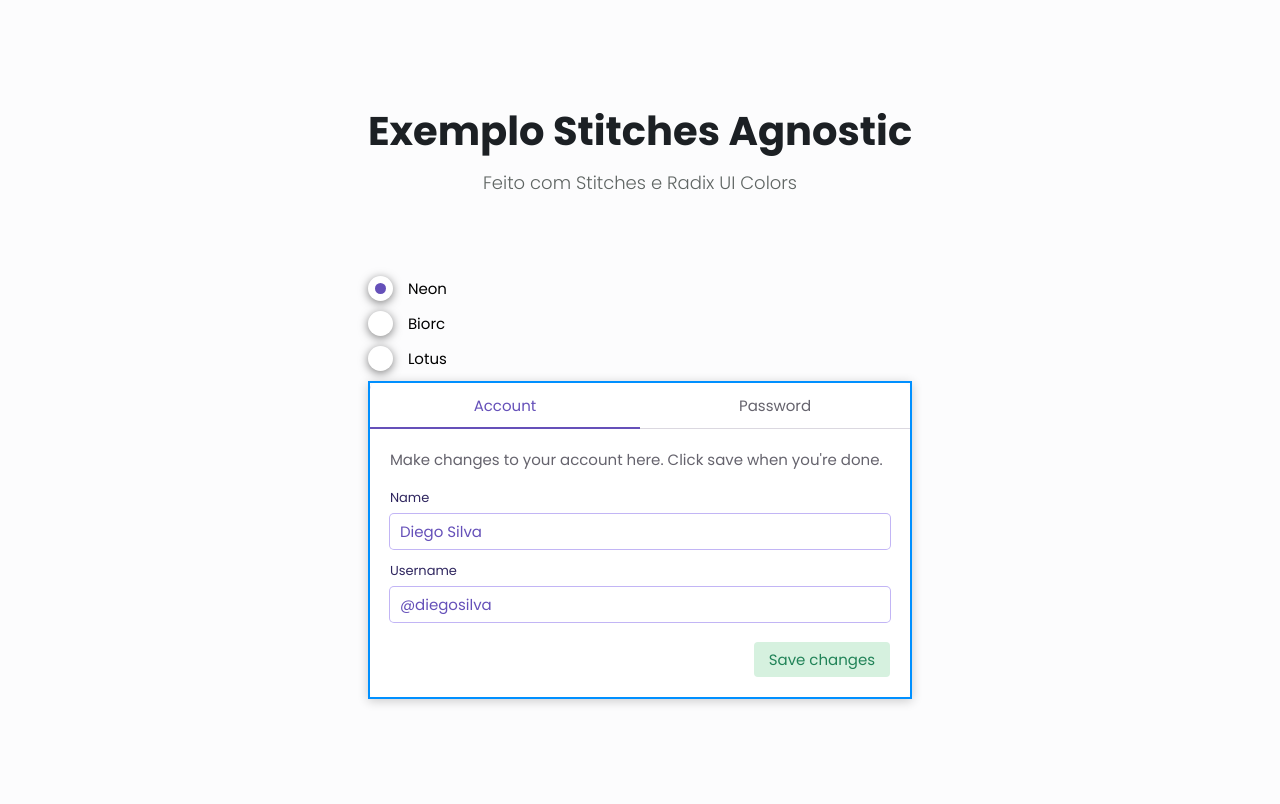
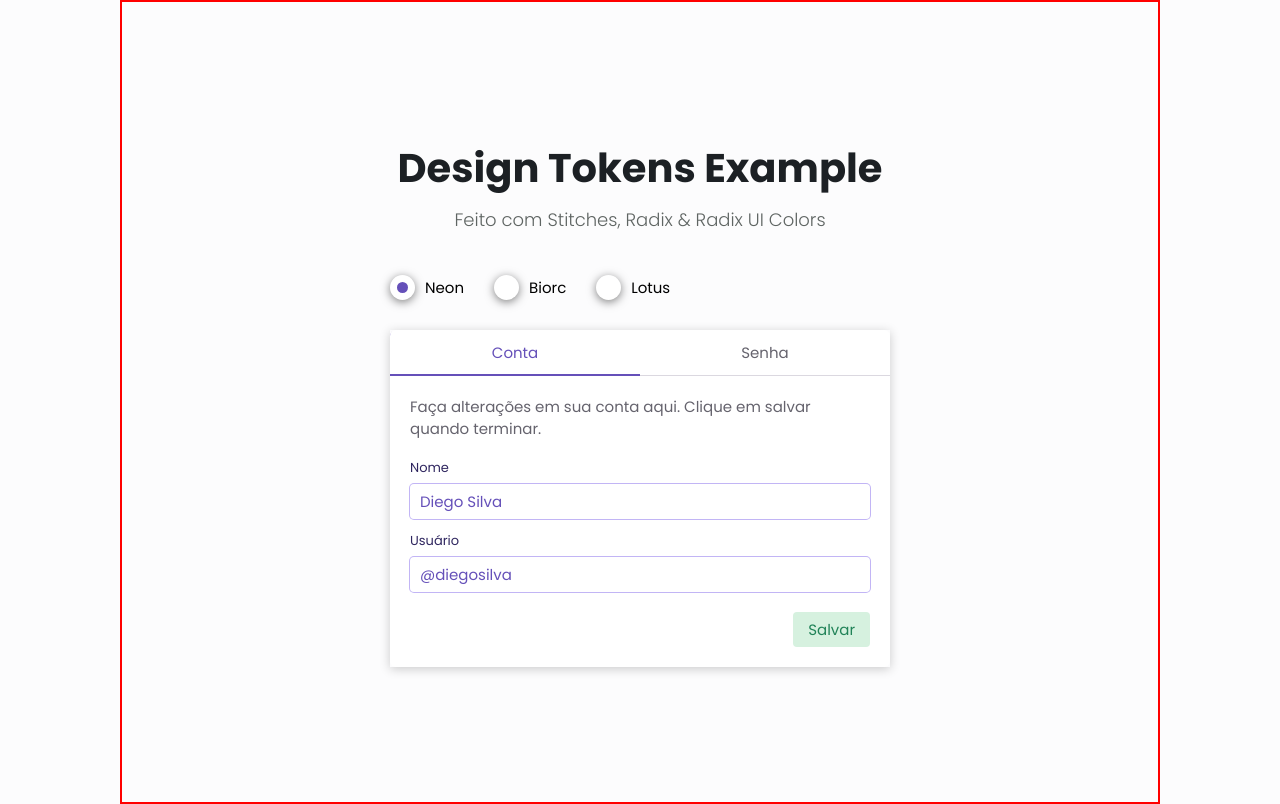
Before and after one commit to diegosilvatech/example--stitches-agnostic, a Next.js app: page / in a window 1280 px wide. Built offline with nearby package versions, Linux system fonts and the light colour scheme.

Commit message:
feat: update Tabs layout

```diff
--- a/src/components/Authenticator/index.tsx
+++ b/src/components/Authenticator/index.tsx
@@ -4,28 +4,28 @@ import * as s from './styles';
 const Authenticator = () => {
   return (
     <TabsPrimitive.Root defaultValue="tab1" className={s.root()}>
-      <TabsPrimitive.List aria-label="Manage your account" className={s.list()}>
+      <TabsPrimitive.List aria-label="Gerencie sua conta" className={s.list()}>
         <TabsPrimitive.Trigger value="tab1" className={s.trigger()}>
-          Account
+          Conta
         </TabsPrimitive.Trigger>
         <TabsPrimitive.Trigger value="tab2" className={s.trigger()}>
-          Password
+          Senha
         </TabsPrimitive.Trigger>
       </TabsPrimitive.List>
 
       <TabsPrimitive.Content value="tab1" className={s.content()}>
         <div className={s.text()}>
-          {`Make changes to your account here. Click save when you're done`}.
+          Faça alterações em sua conta aqui. Clique em salvar quando terminar.
         </div>
         <fieldset className={s.fieldset()}>
           <label htmlFor="name" className={s.label()}>
-            Name
+            Nome
           </label>
           <input id="name" defaultValue="Diego Silva" className={s.input()} />
         </fieldset>
         <fieldset className={s.fieldset()}>
           <label htmlFor="username" className={s.label()}>
-            Username
+            Usuário
           </label>
           <input
             id="username"
@@ -37,32 +37,30 @@ const Authenticator = () => {
           className={s.flex()}
           style={{ marginTop: 20, justifyContent: 'flex-end' }}
         >
-          <button className={s.button({ variant: 'green' })}>
-            Save changes
-          </button>
+          <button className={s.button({ variant: 'green' })}>Salvar</button>
         </div>
       </TabsPrimitive.Content>
 
       <TabsPrimitive.Content value="tab2" className={s.content()}>
         <div className={s.text()}>
-          {`Change your password here. After saving, you'll be logged out.`}.
+          Altere sua senha aqui. Após salvar, você será desconectado.
         </div>
 
         <fieldset className={s.fieldset()}>
           <label htmlFor="currentPassword" className={s.label()}>
-            Current password
+            Senha atual
           </label>
           <input id="currentPassword" type="password" className={s.input()} />
         </fieldset>
         <fieldset className={s.fieldset()}>
           <label htmlFor="newPassword" className={s.label()}>
-            New password
+            Nova senha
           </label>
           <input id="newPassword" type="password" className={s.input()} />
         </fieldset>
         <fieldset className={s.fieldset()}>
           <label htmlFor="confirmPassword" className={s.label()}>
-            Confirm Password
+            Confirme a nova senha
           </label>
           <input id="confirmPassword" type="password" className={s.input()} />
         </fieldset>
@@ -70,9 +68,7 @@ const Authenticator = () => {
           className={s.flex()}
           style={{ marginTop: 20, justifyContent: 'flex-end' }}
         >
-          <button className={s.button({ variant: 'green' })}>
-            Change password
-          </button>
+          <button className={s.button({ variant: 'green' })}>Alterar</button>
         </div>
       </TabsPrimitive.Content>
     </TabsPrimitive.Root>
--- a/src/components/Authenticator/styles.ts
+++ b/src/components/Authenticator/styles.ts
@@ -5,8 +5,8 @@ import { violet, mauve, blackA, green } from '@radix-ui/colors';
 export const root = css({
   display: 'flex',
   flexDirection: 'column',
-  boxShadow: `0 2px 10px ${blackA.blackA4}`,
-  border: '2px solid $primary'
+  boxShadow: `0 2px 10px ${blackA.blackA4}`
+  // border: '2px solid $primary'
 });
 
 export const list = css({
--- a/src/components/ThemeSwitcher/styles.ts
+++ b/src/components/ThemeSwitcher/styles.ts
@@ -4,7 +4,9 @@ import { violet, blackA } from '@radix-ui/colors';
 
 export const form = css({});
 
-export const root = css({});
+export const root = css({
+  display: 'flex'
+});
 
 export const item = css({
   all: 'unset',
@@ -24,6 +26,7 @@ export const indicator = css({
   width: '100%',
   height: '100%',
   position: 'relative',
+
   '&::after': {
     content: '""',
     display: 'block',
@@ -40,5 +43,6 @@ export const label = css({
   fontSize: 15,
   lineHeight: 1,
   userSelect: 'none',
-  paddingLeft: 15
+  marginLeft: 10,
+  marginRight: 30
 });
--- a/src/templates/Home/index.tsx
+++ b/src/templates/Home/index.tsx
@@ -9,8 +9,10 @@ const HomeTemplate = () => {
     <Container>
       <main className={s.main()}>
         <section className={s.section()}>
-          <h3 className={s.title()}>Exemplo Stitches Agnostic</h3>
-          <p className={s.subtitle()}>Feito com Stitches e Radix UI Colors</p>
+          <h3 className={s.title()}>Design Tokens Example</h3>
+          <p className={s.subtitle()}>
+            Feito com Stitches, Radix & Radix UI Colors
+          </p>
 
           <div className={s.themeSwitcherWrapper()}>
             <ThemeSwitcher themeOptions={applicationThemes} />
--- a/src/templates/Home/styles.ts
+++ b/src/templates/Home/styles.ts
@@ -4,10 +4,14 @@ export const main = css({
   height: '100vh',
   display: 'flex',
   justifyContent: 'center',
-  alignItems: 'center'
+  alignItems: 'center',
+  border: '2px solid red'
 });
 
-export const section = css({});
+export const section = css({
+  // border: '2px solid blue',
+  width: 500
+});
 
 export const title = css({
   color: '$textHighContrast',
@@ -21,7 +25,7 @@ export const subtitle = css({
   fontWeight: 300,
   textAlign: 'center',
   marginTop: '$1',
-  marginBottom: '$10'
+  marginBottom: '$4'
 });
 
 export const inputsWrapper = css({
@@ -37,6 +41,9 @@ export const buttonWrapper = css({
   justifyContent: 'center'
 });
 
-export const themeSwitcherWrapper = css({});
+export const themeSwitcherWrapper = css({
+  // border: '2px solid green',
+  marginBottom: 20
+});
 
 export const authenticatorWrapper = css({});
```
